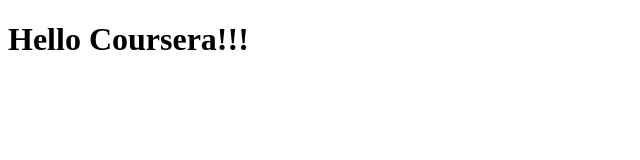
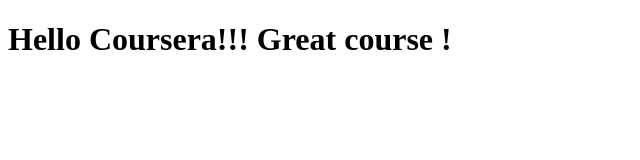
Before and after one commit to frankmayo/making-plata, a plain HTML site: page site/index.html in a window 1280 px wide. Shown: the whole page, without its empty margins (0-640 px from the left). Drawn offline with Linux system fonts and the light colour scheme.

Commit message:
Cahnging a little bit

```diff
--- a/site/index.html
+++ b/site/index.html
@@ -4,7 +4,7 @@
 	<title>Hello Coursera!</title>
 </head>
 <body>
-<h1>Hello Coursera!!!</h1>
+<h1>Hello Coursera!!! Great course !</h1>
 
 </body>
 </html>
```
